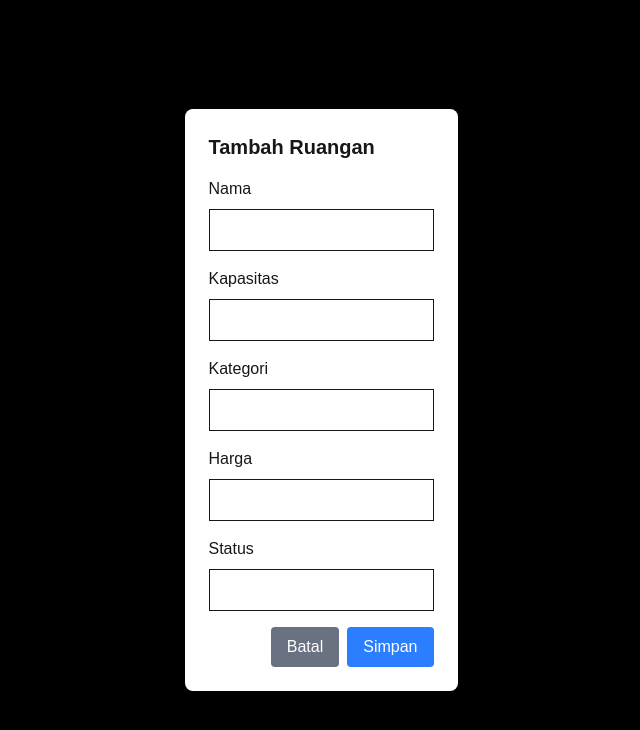
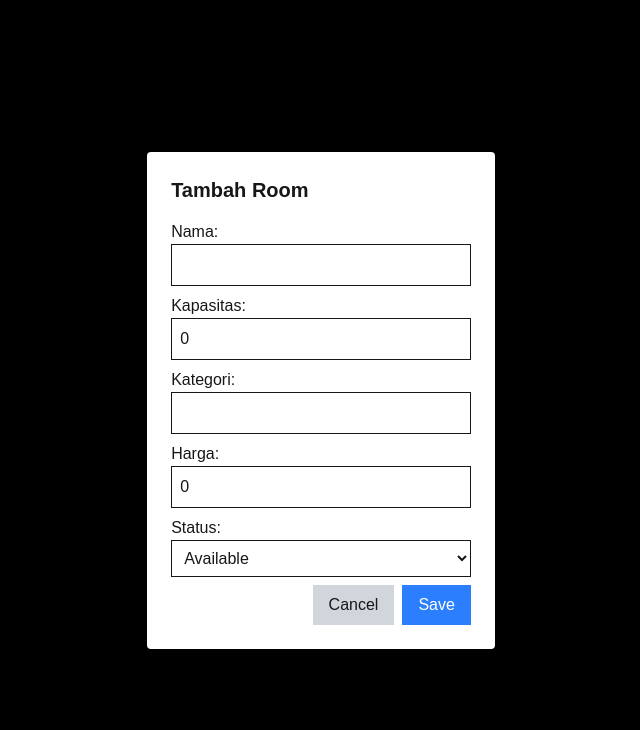
Before and after one commit to aszahra/frontend-prog, a Next.js app: page /room in a window 1280 px wide. Both pictures are taken after a click on the button "Tambah". Shown: the top 730 px of the page, without its empty margins (319-959 px from the left). Built offline with nearby package versions, Linux system fonts and the light colour scheme.

Commit message:
update room

```diff
--- /dev/null
+++ b/public/room.json
@@ -0,0 +1,82 @@
+[
+    {
+      "id": 1,
+      "nama": "Room A",
+      "kapasitas": 10,
+      "kategori": "Meeting Room",
+      "harga": 500000,
+      "status": "Available"
+    },
+    {
+      "id": 2,
+      "nama": "Room B",
+      "kapasitas": 20,
+      "kategori": "Conference Room",
+      "harga": 1000000,
+      "status": "Unavailable"
+    },
+    {
+      "id": 3,
+      "nama": "Room C",
+      "kapasitas": 15,
+      "kategori": "Meeting Room",
+      "harga": 750000,
+      "status": "Available"
+    },
+    {
+      "id": 4,
+      "nama": "Room D",
+      "kapasitas": 25,
+      "kategori": "Training Room",
+      "harga": 1200000,
+      "status": "Unavailable"
+    },
+    {
+      "id": 5,
+      "nama": "Room E",
+      "kapasitas": 30,
+      "kategori": "Conference Room",
+      "harga": 1500000,
+      "status": "Available"
+    },
+    {
+      "id": 6,
+      "nama": "Room F",
+      "kapasitas": 12,
+      "kategori": "Meeting Room",
+      "harga": 600000,
+      "status": "Unavailable"
+    },
+    {
+      "id": 7,
+      "nama": "Room G",
+      "kapasitas": 8,
+      "kategori": "Interview Room",
+      "harga": 400000,
+      "status": "Available"
+    },
+    {
+      "id": 8,
+      "nama": "Room H",
+      "kapasitas": 50,
+      "kategori": "Event Hall",
+      "harga": 2500000,
+      "status": "Unavailable"
+    },
+    {
+      "id": 9,
+      "nama": "Room I",
+      "kapasitas": 40,
+      "kategori": "Conference Room",
+      "harga": 2000000,
+      "status": "Available"
+    },
+    {
+      "id": 10,
+      "nama": "Room J",
+      "kapasitas": 18,
+      "kategori": "Meeting Room",
+      "harga": 900000,
+      "status": "Unavailable"
+    }
+  ]
--- a/src/app/room/page.tsx
+++ b/src/app/room/page.tsx
@@ -1,170 +1,199 @@
 "use client";
 
-import { useState, useEffect } from "react";
+import React, { useState, useEffect } from "react";
 
 export default function RoomPage() {
-  const [rooms, setRooms] = useState([]);
-  const [filteredRooms, setFilteredRooms] = useState([]);
-  const [searchTerm, setSearchTerm] = useState("");
-  const [sortConfig, setSortConfig] = useState({ key: "", direction: "" });
-  const [currentPage, setCurrentPage] = useState(1);
-  const [itemsPerPage] = useState(2);
-  const [isModalOpen, setIsModalOpen] = useState(false);
+  const [data, setData] = useState([]);
+  const [isAddModalOpen, setIsAddModalOpen] = useState(false);
+  const [isEditModalOpen, setIsEditModalOpen] = useState(false);
   const [formData, setFormData] = useState({
+    id: null,
     nama: "",
-    kapasitas: "",
+    kapasitas: 0,
     kategori: "",
-    harga: "",
+    harga: 0,
     status: "",
   });
+  const [searchTerm, setSearchTerm] = useState("");
+  const [sortConfig, setSortConfig] = useState({ key: "nama", direction: "asc" });
+  const [currentPage, setCurrentPage] = useState(1);
+  const rowsPerPage = 5;
 
-  // Fetch data from room.json
+  // Fetch data dari room.json
   useEffect(() => {
-    fetch("/data/room.json")
-      .then((res) => res.json())
-      .then((data) => {
-        setRooms(data);
-        setFilteredRooms(data);
-      });
+    async function fetchData() {
+      const response = await fetch("/room.json");
+      const jsonData = await response.json();
+      setData(jsonData);
+    }
+    fetchData();
   }, []);
 
-  // Handle sorting
-  const handleSort = (key: string) => {
-    let direction = "ascending";
-    if (sortConfig.key === key && sortConfig.direction === "ascending") {
-      direction = "descending";
+  // Filtering data berdasarkan search term
+  const filteredData = data.filter((item) =>
+    Object.values(item).some((val) =>
+      String(val).toLowerCase().includes(searchTerm.toLowerCase())
+    )
+  );
+
+  // Sorting data
+  const sortedData = [...filteredData].sort((a, b) => {
+    if (a[sortConfig.key] < b[sortConfig.key]) return sortConfig.direction === "asc" ? -1 : 1;
+    if (a[sortConfig.key] > b[sortConfig.key]) return sortConfig.direction === "asc" ? 1 : -1;
+    return 0;
+  });
+
+  // Pagination
+  const paginatedData = sortedData.slice(
+    (currentPage - 1) * rowsPerPage,
+    currentPage * rowsPerPage
+  );
+
+  const handleSort = (key) => {
+    let direction = "asc";
+    if (sortConfig.key === key && sortConfig.direction === "asc") {
+      direction = "desc";
     }
     setSortConfig({ key, direction });
-
-    const sortedData = [...filteredRooms].sort((a, b) => {
-      if (a[key] < b[key]) return direction === "ascending" ? -1 : 1;
-      if (a[key] > b[key]) return direction === "ascending" ? 1 : -1;
-      return 0;
-    });
-    setFilteredRooms(sortedData);
   };
 
-  // Handle search
-  const handleSearch = (e: React.ChangeEvent<HTMLInputElement>) => {
-    const term = e.target.value.toLowerCase();
-    setSearchTerm(term);
-
-    const filtered = rooms.filter((room) =>
-      Object.values(room).some((value) =>
-        String(value).toLowerCase().includes(term)
-      )
-    );
-    setFilteredRooms(filtered);
-    setCurrentPage(1); // Reset pagination
+  const handleApprove = (id) => {
+    alert(`Approved room with ID: ${id}`);
   };
 
-  // Pagination logic
-  const indexOfLastItem = currentPage * itemsPerPage;
-  const indexOfFirstItem = indexOfLastItem - itemsPerPage;
-  const currentItems = filteredRooms.slice(indexOfFirstItem, indexOfLastItem);
-
-  const totalPages = Math.ceil(filteredRooms.length / itemsPerPage);
-
-  // Modal handlers
-  const openModal = () => setIsModalOpen(true);
-  const closeModal = () => setIsModalOpen(false);
-
-  const handleChange = (e: React.ChangeEvent<HTMLInputElement>) => {
-    const { name, value } = e.target;
-    setFormData({ ...formData, [name]: value });
+  const handleReject = (id) => {
+    alert(`Rejected room with ID: ${id}`);
   };
 
-  const handleSubmit = () => {
-    const newRoom = { id: rooms.length + 1, ...formData };
-    setRooms([...rooms, newRoom]);
-    setFilteredRooms([...filteredRooms, newRoom]);
-    closeModal();
-    setFormData({
-      nama: "",
-      kapasitas: "",
-      kategori: "",
-      harga: "",
-      status: "",
-    });
+  const handleDelete = (id) => {
+    if (confirm("Are you sure you want to delete this record?")) {
+      setData(data.filter((item) => item.id !== id));
+    }
+  };
+
+  const openEditModal = (id) => {
+    const roomToEdit = data.find((item) => item.id === id);
+    setFormData(roomToEdit);
+    setIsEditModalOpen(true);
+  };
+
+  const handleAddSubmit = (e) => {
+    e.preventDefault();
+    const newData = {
+      ...formData,
+      id: data.length + 1,
+    };
+    setData((prevData) => [...prevData, newData]);
+    setIsAddModalOpen(false);
+    setFormData({ id: null, nama: "", kapasitas: 0, kategori: "", harga: 0, status: "" });
+  };
+
+  const handleEditSubmit = (e) => {
+    e.preventDefault();
+    setData((prevData) =>
+      prevData.map((item) => (item.id === formData.id ? formData : item))
+    );
+    setIsEditModalOpen(false);
+    setFormData({ id: null, nama: "", kapasitas: 0, kategori: "", harga: 0, status: "" });
   };
 
   return (
-    <div className="p-4">
-      {/* Search and Add Button */}
-      <div className="flex justify-between mb-4">
+    <div className="pt-8 pr-30 pl-30">
+      <h1 className="text-2xl font-bold mb-4">Room Management</h1>
+
+      {/* Search Bar */}
       <input
         type="text"
         placeholder="Search..."
         value={searchTerm}
-          onChange={handleSearch}
-          className="border p-2 rounded"
+        onChange={(e) => setSearchTerm(e.target.value)}
+        className="border p-2 mb-4 w-full"
       />
+
+      {/* Tambah Button */}
       <button
-          onClick={openModal}
-          className="bg-blue-500 text-white px-4 py-2 rounded"
+        className="bg-green-500 text-white px-4 py-2 rounded mb-9"
+        onClick={() => setIsAddModalOpen(true)}
       >
         Tambah
       </button>
-      </div>
 
       {/* Table */}
-      <table className="min-w-full border-collapse border border-gray-300">
+      <table className="min-w-full border-collapse">
         <thead>
           <tr>
             <th
+              className="border p-2 cursor-pointer"
               onClick={() => handleSort("nama")}
-              className="cursor-pointer border p-2"
             >
-              Nama
+              Nama {sortConfig.key === "nama" && (sortConfig.direction === "asc" ? "🔼" : "🔽")}
             </th>
             <th
+              className="border p-2 cursor-pointer"
               onClick={() => handleSort("kapasitas")}
-              className="cursor-pointer border p-2"
             >
-              Kapasitas
+              Kapasitas{" "}
+              {sortConfig.key === "kapasitas" && (sortConfig.direction === "asc" ? "🔼" : "🔽")}
             </th>
             <th
+              className="border p-2 cursor-pointer"
               onClick={() => handleSort("kategori")}
-              className="cursor-pointer border p-2"
             >
-              Kategori
+              Kategori{" "}
+              {sortConfig.key === "kategori" && (sortConfig.direction === "asc" ? "🔼" : "🔽")}
             </th>
             <th
+              className="border p-2 cursor-pointer"
               onClick={() => handleSort("harga")}
-              className="cursor-pointer border p-2"
             >
-              Harga
+              Harga{" "}
+              {sortConfig.key === "harga" && (sortConfig.direction === "asc" ? "🔼" : "🔽")}
             </th>
             <th
+              className="border p-2 cursor-pointer"
               onClick={() => handleSort("status")}
-              className="cursor-pointer border p-2"
             >
-              Status
+              Status{" "}
+              {sortConfig.key === "status" && (sortConfig.direction === "asc" ? "🔼" : "🔽")}
             </th>
             <th className="border p-2">Action</th>
           </tr>
         </thead>
         <tbody>
-          {currentItems.map((room) => (
-            <tr key={room.id}>
-              <td className="border p-2">{room.nama}</td>
-              <td className="border p-2">{room.kapasitas}</td>
-              <td className="border p-2">{room.kategori}</td>
-              <td className="border p-2">{room.harga}</td>
-              <td className="border p-2">{room.status}</td>
+          {paginatedData.map((row) => (
+            <tr key={row.id}>
+              <td className="border p-2">{row.nama}</td>
+              <td className="border p-2">{row.kapasitas}</td>
+              <td className="border p-2">{row.kategori}</td>
+              <td className="border p-2">{row.harga}</td>
+              <td className="border p-2">{row.status}</td>
               <td className="border p-2">
-                <button className="bg-green-500 text-white px-2 py-1 rounded mr-2">
+                <div className="flex gap-2">
+                  <button
+                    className="bg-green-500 text-white px-2 py-1 rounded"
+                    onClick={() => handleApprove(row.id)}
+                  >
                     Approve
                   </button>
-                <button className="bg-red-500 text-white px-2 py-1 rounded mr-2">
+                  <button
+                    className="bg-red-500 text-white px-2 py-1 rounded"
+                    onClick={() => handleReject(row.id)}
+                  >
                     Reject
                   </button>
-                <button className="bg-yellow-500 text-white px-2 py-1 rounded mr-2">
+                  <button
+                    className="bg-blue-500 text-white px-2 py-1 rounded"
+                    onClick={() => openEditModal(row.id)}
+                  >
                     Edit
                   </button>
-                <button className="bg-gray-500 text-white px-2 py-1 rounded">
+                  <button
+                    className="bg-red-600 text-white px-2 py-1 rounded"
+                    onClick={() => handleDelete(row.id)}
+                  >
                     Delete
                   </button>
+                </div>
               </td>
             </tr>
           ))}
@@ -172,96 +201,175 @@ export default function RoomPage() {
       </table>
 
       {/* Pagination */}
-      <div className="flex justify-center mt-4">
-        {Array.from({ length: totalPages }, (_, index) => (
+      <div className="flex justify-between mt-4">
         <button
-            key={index}
-            onClick={() => setCurrentPage(index + 1)}
-            className={`px-4 py-2 mx-1 rounded ${
-              currentPage === index + 1
-                ? "bg-blue-500 text-white"
-                : "bg-gray-200"
-            }`}
+          onClick={() => setCurrentPage((prev) => Math.max(prev - 1, 1))}
+          disabled={currentPage === 1}
+          className="px-4 py-2 bg-gray-300 disabled:bg-gray-100"
         >
-            {index + 1}
+          Previous
         </button>
-        ))}
+        <span>
+          Page {currentPage} of {Math.ceil(sortedData.length / rowsPerPage)}
+        </span>
+        <button
+          onClick={() =>
+            setCurrentPage((prev) => Math.min(prev + 1, Math.ceil(sortedData.length / rowsPerPage)))
+          }
+          disabled={currentPage === Math.ceil(sortedData.length / rowsPerPage)}
+          className="px-4 py-2 bg-gray-300 disabled:bg-gray-100"
+        >
+          Next
+        </button>
       </div>
 
-      {/* Modal */}
-      {isModalOpen && (
-        <div className="fixed inset-0 bg-black bg-opacity-50 flex justify-center items-center">
-          <div className="bg-white p-6 rounded-lg">
-            <h2 className="text-xl font-bold mb-4">Tambah Ruangan</h2>
-            <form>
-              <div className="mb-4">
-                <label className="block mb-2">Nama</label>
+      {/* Modal Tambah */}
+      {isAddModalOpen && (
+        <div className="fixed inset-0 bg-black bg-opacity-50 flex items-center justify-center">
+          <form onSubmit={handleAddSubmit} className="bg-white p-6 rounded shadow-lg">
+            <h2 className="text-xl font-bold mb-4">Tambah Room</h2>
+            <div className="mb-2">
+              <label>Nama:</label>
               <input
                 type="text"
-                  name="nama"
                 value={formData.nama}
-                  onChange={handleChange}
+                onChange={(e) => setFormData({ ...formData, nama: e.target.value })}
                 className="border p-2 w-full"
+                required
               />
             </div>
-              <div className="mb-4">
-                <label className="block mb-2">Kapasitas</label>
+            <div className="mb-2">
+              <label>Kapasitas:</label>
               <input
                 type="number"
-                  name="kapasitas"
                 value={formData.kapasitas}
-                  onChange={handleChange}
+                onChange={(e) =>
+                  setFormData({ ...formData, kapasitas: parseInt(e.target.value) })
+                }
                 className="border p-2 w-full"
+                required
               />
             </div>
-              <div className="mb-4">
-                <label className="block mb-2">Kategori</label>
+            <div className="mb-2">
+              <label>Kategori:</label>
               <input
                 type="text"
-                  name="kategori"
                 value={formData.kategori}
-                  onChange={handleChange}
+                onChange={(e) => setFormData({ ...formData, kategori: e.target.value })}
                 className="border p-2 w-full"
+                required
               />
             </div>
-              <div className="mb-4">
-                <label className="block mb-2">Harga</label>
+            <div className="mb-2">
+              <label>Harga:</label>
               <input
                 type="number"
-                  name="harga"
                 value={formData.harga}
-                  onChange={handleChange}
+                onChange={(e) => setFormData({ ...formData, harga: parseInt(e.target.value) })}
                 className="border p-2 w-full"
+                required
               />
             </div>
-              <div className="mb-4">
-                <label className="block mb-2">Status</label>
-                <input
-                  type="text"
-                  name="status"
+            <div className="mb-2">
+              <label>Status:</label>
+              <select
                 value={formData.status}
-                  onChange={handleChange}
+                onChange={(e) => setFormData({ ...formData, status: e.target.value })}
                 className="border p-2 w-full"
-                />
+                required
+              >
+                <option value="Available">Available</option>
+                <option value="Unavailable">Unavailable</option>
+              </select>
             </div>
-              <div className="flex justify-end">
+            <div className="flex justify-end gap-2">
               <button
                 type="button"
-                  onClick={closeModal}
-                  className="bg-gray-500 text-white px-4 py-2 rounded mr-2"
+                onClick={() => setIsAddModalOpen(false)}
+                className="px-4 py-2 bg-gray-300"
               >
-                  Batal
+                Cancel
               </button>
-                <button
-                  type="button"
-                  onClick={handleSubmit}
-                  className="bg-blue-500 text-white px-4 py-2 rounded"
-                >
-                  Simpan
+              <button type="submit" className="px-4 py-2 bg-blue-500 text-white">
+                Save
               </button>
             </div>
           </form>
         </div>
+      )}
+
+      {/* Modal Edit */}
+      {isEditModalOpen && (
+        <div className="fixed inset-0 bg-black bg-opacity-50 flex items-center justify-center">
+          <form onSubmit={handleEditSubmit} className="bg-white p-6 rounded shadow-lg">
+            <h2 className="text-xl font-bold mb-4">Edit Room</h2>
+            <div className="mb-2">
+              <label>Nama:</label>
+              <input
+                type="text"
+                value={formData.nama}
+                onChange={(e) => setFormData({ ...formData, nama: e.target.value })}
+                className="border p-2 w-full"
+                required
+              />
+            </div>
+            <div className="mb-2">
+              <label>Kapasitas:</label>
+              <input
+                type="number"
+                value={formData.kapasitas}
+                onChange={(e) =>
+                  setFormData({ ...formData, kapasitas: parseInt(e.target.value) })
+                }
+                className="border p-2 w-full"
+                required
+              />
+            </div>
+            <div className="mb-2">
+              <label>Kategori:</label>
+              <input
+                type="text"
+                value={formData.kategori}
+                onChange={(e) => setFormData({ ...formData, kategori: e.target.value })}
+                className="border p-2 w-full"
+                required
+              />
+            </div>
+            <div className="mb-2">
+              <label>Harga:</label>
+              <input
+                type="number"
+                value={formData.harga}
+                onChange={(e) => setFormData({ ...formData, harga: parseInt(e.target.value) })}
+                className="border p-2 w-full"
+                required
+              />
+            </div>
+            <div className="mb-2">
+              <label>Status:</label>
+              <select
+                value={formData.status}
+                onChange={(e) => setFormData({ ...formData, status: e.target.value })}
+                className="border p-2 w-full"
+                required
+              >
+                <option value="Available">Available</option>
+                <option value="Unavailable">Unavailable</option>
+              </select>
+            </div>
+            <div className="flex justify-end gap-2">
+              <button
+                type="button"
+                onClick={() => setIsEditModalOpen(false)}
+                className="px-4 py-2 bg-gray-300"
+              >
+                Cancel
+              </button>
+              <button type="submit" className="px-4 py-2 bg-blue-500 text-white">
+                Save
+              </button>
+            </div>
+          </form>
         </div>
       )}
     </div>
```
Lines whose indentation alone changed are shown as unchanged.
